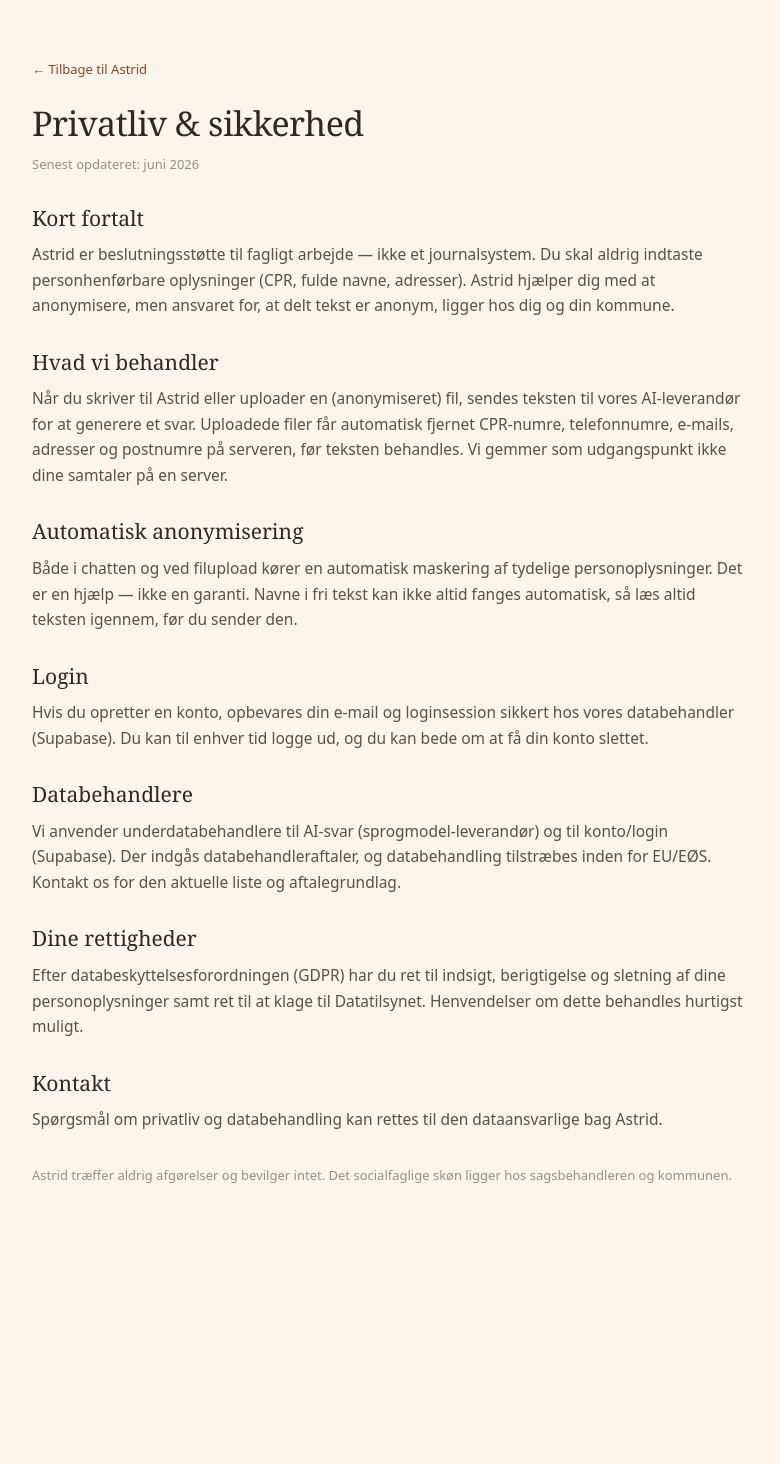
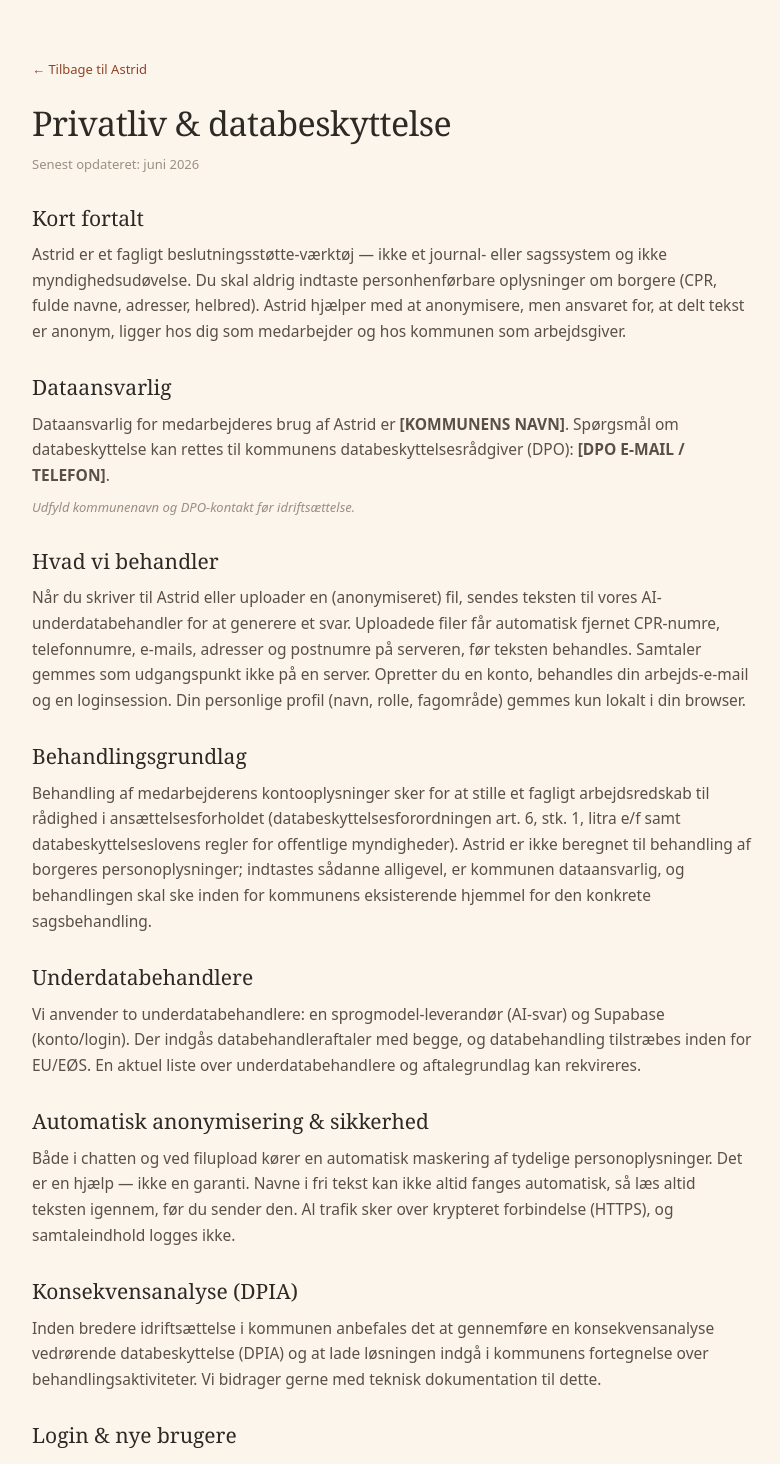
Before and after one commit to psykomotoriskterapikbh/kaerne-webapp, a Next.js app: page /privatliv in a window 1280 px wide. Shown: the top 1464 px of the page, without its empty margins (248-1028 px from the left). Before the commit the page ends 1276 px from the top, so only its background shows below. Built offline with nearby package versions, Linux system fonts and the light colour scheme.

Commit message:
Update page.tsx

```diff
--- a/src/app/privatliv/page.tsx
+++ b/src/app/privatliv/page.tsx
@@ -1,58 +1,75 @@
 import type { Metadata } from "next";
 
 export const metadata: Metadata = {
-  title: "Privatliv & sikkerhed",
-  description: "Sådan håndterer Astrid data, anonymisering og GDPR.",
+  title: "Privatliv & databeskyttelse",
+  description: "Sådan håndterer Astrid data, anonymisering og GDPR i en kommunal kontekst.",
 };
 
 const sec: React.CSSProperties = { marginTop: 28 };
 const h2: React.CSSProperties = { fontFamily: "var(--font-serif)", fontSize: 21, fontWeight: 400, color: "var(--kaerne-ink)", margin: "0 0 8px" };
 const p: React.CSSProperties = { fontSize: 15.5, lineHeight: 1.65, color: "var(--kaerne-ink-soft)", margin: "0 0 10px" };
+const note: React.CSSProperties = { fontSize: 13, color: "var(--kaerne-muted)", fontStyle: "italic" };
 
 export default function PrivatlivPage() {
   return (
     <main style={{ minHeight: "100dvh", background: "var(--kaerne-sand)", padding: "56px 24px 80px" }}>
       <article style={{ maxWidth: 720, margin: "0 auto" }}>
         <a href="/" style={{ fontSize: 13, color: "var(--kaerne-terracotta-deep)", textDecoration: "none" }}>← Tilbage til Astrid</a>
-        <h1 style={{ fontFamily: "var(--font-serif)", fontSize: 34, fontWeight: 300, color: "var(--kaerne-ink)", margin: "18px 0 6px", letterSpacing: "-0.015em" }}>Privatliv & sikkerhed</h1>
+        <h1 style={{ fontFamily: "var(--font-serif)", fontSize: 34, fontWeight: 300, color: "var(--kaerne-ink)", margin: "18px 0 6px", letterSpacing: "-0.015em" }}>Privatliv & databeskyttelse</h1>
         <p style={{ fontSize: 13, color: "var(--kaerne-muted)", margin: 0 }}>Senest opdateret: juni 2026</p>
 
         <section style={sec}>
           <h2 style={h2}>Kort fortalt</h2>
-          <p style={p}>Astrid er beslutningsstøtte til fagligt arbejde — ikke et journalsystem. Du skal aldrig indtaste personhenførbare oplysninger (CPR, fulde navne, adresser). Astrid hjælper dig med at anonymisere, men ansvaret for, at delt tekst er anonym, ligger hos dig og din kommune.</p>
+          <p style={p}>Astrid er et fagligt beslutningsstøtte-værktøj — ikke et journal- eller sagssystem og ikke myndighedsudøvelse. Du skal aldrig indtaste personhenførbare oplysninger om borgere (CPR, fulde navne, adresser, helbred). Astrid hjælper med at anonymisere, men ansvaret for, at delt tekst er anonym, ligger hos dig som medarbejder og hos kommunen som arbejdsgiver.</p>
+        </section>
+
+        <section style={sec}>
+          <h2 style={h2}>Dataansvarlig</h2>
+          <p style={p}>Dataansvarlig for medarbejderes brug af Astrid er <strong>[KOMMUNENS NAVN]</strong>. Spørgsmål om databeskyttelse kan rettes til kommunens databeskyttelsesrådgiver (DPO): <strong>[DPO E-MAIL / TELEFON]</strong>.</p>
+          <p style={note}>Udfyld kommunenavn og DPO-kontakt før idriftsættelse.</p>
         </section>
 
         <section style={sec}>
           <h2 style={h2}>Hvad vi behandler</h2>
-          <p style={p}>Når du skriver til Astrid eller uploader en (anonymiseret) fil, sendes teksten til vores AI-leverandør for at generere et svar. Uploadede filer får automatisk fjernet CPR-numre, telefonnumre, e-mails, adresser og postnumre på serveren, før teksten behandles. Vi gemmer som udgangspunkt ikke dine samtaler på en server.</p>
+          <p style={p}>Når du skriver til Astrid eller uploader en (anonymiseret) fil, sendes teksten til vores AI-underdatabehandler for at generere et svar. Uploadede filer får automatisk fjernet CPR-numre, telefonnumre, e-mails, adresser og postnumre på serveren, før teksten behandles. Samtaler gemmes som udgangspunkt ikke på en server. Opretter du en konto, behandles din arbejds-e-mail og en loginsession. Din personlige profil (navn, rolle, fagområde) gemmes kun lokalt i din browser.</p>
         </section>
 
         <section style={sec}>
-          <h2 style={h2}>Automatisk anonymisering</h2>
-          <p style={p}>Både i chatten og ved filupload kører en automatisk maskering af tydelige personoplysninger. Det er en hjælp — ikke en garanti. Navne i fri tekst kan ikke altid fanges automatisk, så læs altid teksten igennem, før du sender den.</p>
+          <h2 style={h2}>Behandlingsgrundlag</h2>
+          <p style={p}>Behandling af medarbejderens kontooplysninger sker for at stille et fagligt arbejdsredskab til rådighed i ansættelsesforholdet (databeskyttelsesforordningen art. 6, stk. 1, litra e/f samt databeskyttelseslovens regler for offentlige myndigheder). Astrid er ikke beregnet til behandling af borgeres personoplysninger; indtastes sådanne alligevel, er kommunen dataansvarlig, og behandlingen skal ske inden for kommunens eksisterende hjemmel for den konkrete sagsbehandling.</p>
         </section>
 
         <section style={sec}>
-          <h2 style={h2}>Login</h2>
-          <p style={p}>Hvis du opretter en konto, opbevares din e-mail og loginsession sikkert hos vores databehandler (Supabase). Du kan til enhver tid logge ud, og du kan bede om at få din konto slettet.</p>
+          <h2 style={h2}>Underdatabehandlere</h2>
+          <p style={p}>Vi anvender to underdatabehandlere: en sprogmodel-leverandør (AI-svar) og Supabase (konto/login). Der indgås databehandleraftaler med begge, og databehandling tilstræbes inden for EU/EØS. En aktuel liste over underdatabehandlere og aftalegrundlag kan rekvireres.</p>
         </section>
 
         <section style={sec}>
-          <h2 style={h2}>Databehandlere</h2>
-          <p style={p}>Vi anvender underdatabehandlere til AI-svar (sprogmodel-leverandør) og til konto/login (Supabase). Der indgås databehandleraftaler, og databehandling tilstræbes inden for EU/EØS. Kontakt os for den aktuelle liste og aftalegrundlag.</p>
+          <h2 style={h2}>Automatisk anonymisering & sikkerhed</h2>
+          <p style={p}>Både i chatten og ved filupload kører en automatisk maskering af tydelige personoplysninger. Det er en hjælp — ikke en garanti. Navne i fri tekst kan ikke altid fanges automatisk, så læs altid teksten igennem, før du sender den. Al trafik sker over krypteret forbindelse (HTTPS), og samtaleindhold logges ikke.</p>
+        </section>
+
+        <section style={sec}>
+          <h2 style={h2}>Konsekvensanalyse (DPIA)</h2>
+          <p style={p}>Inden bredere idriftsættelse i kommunen anbefales det at gennemføre en konsekvensanalyse vedrørende databeskyttelse (DPIA) og at lade løsningen indgå i kommunens fortegnelse over behandlingsaktiviteter. Vi bidrager gerne med teknisk dokumentation til dette.</p>
+        </section>
+
+        <section style={sec}>
+          <h2 style={h2}>Login & nye brugere</h2>
+          <p style={p}>Medarbejdere kan oprette en konto med arbejds-e-mail og adgangskode. Ved oprettelse accepteres denne privatlivspolitik. Du kan til enhver tid logge ud, rydde din lokale profil eller slette din konto og dine kontodata permanent fra menuen.</p>
         </section>
 
         <section style={sec}>
           <h2 style={h2}>Dine rettigheder</h2>
-          <p style={p}>Efter databeskyttelsesforordningen (GDPR) har du ret til indsigt, berigtigelse og sletning af dine personoplysninger samt ret til at klage til Datatilsynet. Henvendelser om dette behandles hurtigst muligt.</p>
+          <p style={p}>Efter databeskyttelsesforordningen (GDPR) har du ret til indsigt, berigtigelse og sletning af dine personoplysninger, ret til begrænsning samt ret til at klage til Datatilsynet (datatilsynet.dk). Henvendelser herom rettes til kommunens databeskyttelsesrådgiver og behandles hurtigst muligt.</p>
         </section>
 
         <section style={sec}>
           <h2 style={h2}>Kontakt</h2>
-          <p style={p}>Spørgsmål om privatliv og databehandling kan rettes til den dataansvarlige bag Astrid.</p>
+          <p style={p}>Spørgsmål om privatliv og databehandling rettes til kommunens databeskyttelsesrådgiver (DPO) eller til den dataansvarlige enhed bag Astrid.</p>
         </section>
 
-        <p style={{ ...p, marginTop: 32, fontSize: 13, color: "var(--kaerne-muted)" }}>Astrid træffer aldrig afgørelser og bevilger intet. Det socialfaglige skøn ligger hos sagsbehandleren og kommunen.</p>
+        <p style={{ ...p, marginTop: 32, fontSize: 13, color: "var(--kaerne-muted)" }}>Astrid træffer aldrig afgørelser og bevilger intet. Det socialfaglige skøn og myndighedsansvaret ligger hos sagsbehandleren og kommunen.</p>
       </article>
     </main>
   );
```
